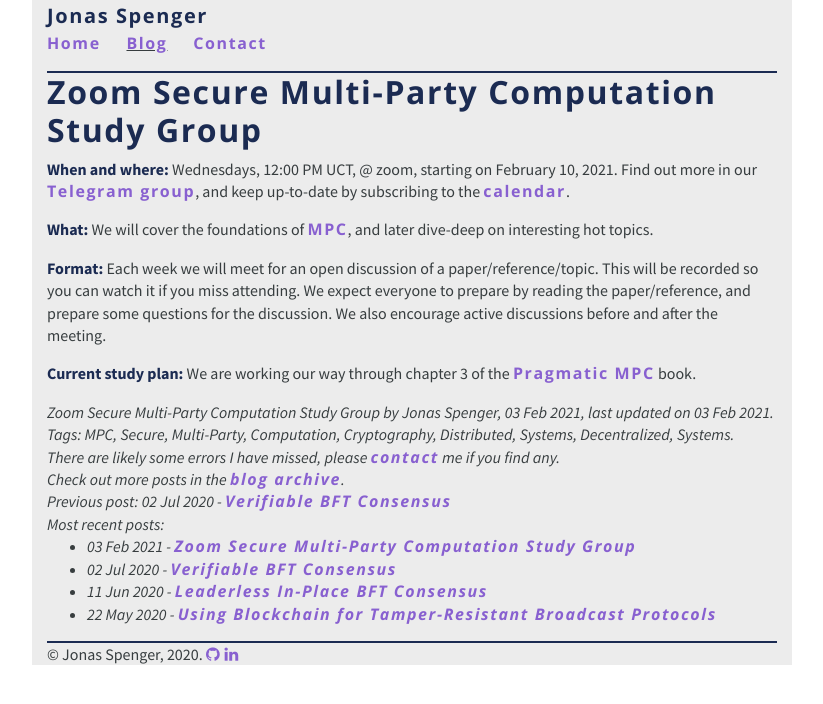
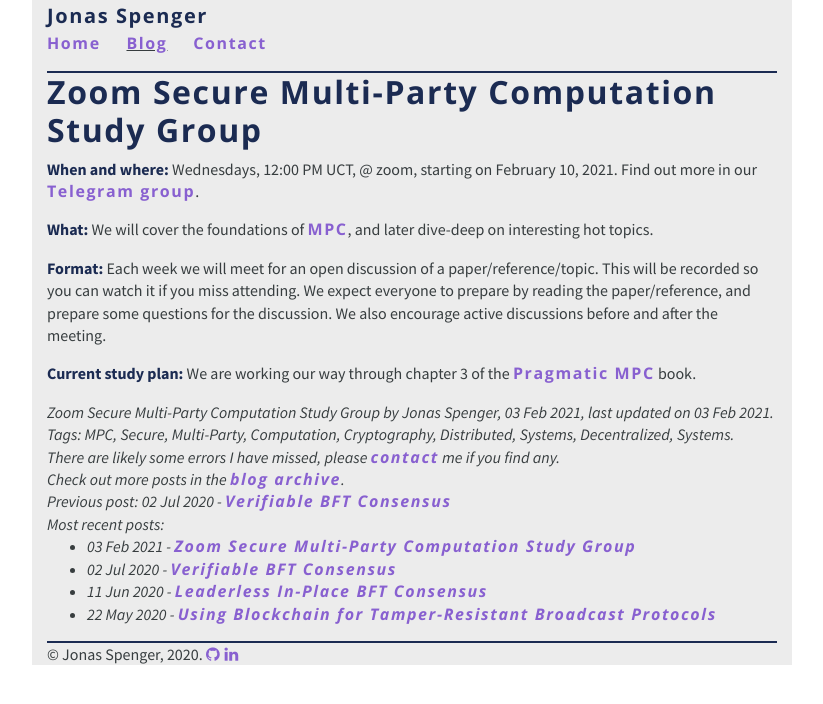
Before and after one commit to jspenger/jspenger.github.io, a Jekyll site: the page built from _posts/2021-02-03-zoom-secure-multi-party-computation-study-group.md, in a window 1280 px wide. Shown: the top 704 px of the page, without its empty margins (228-1051 px from the left). Built offline with Jekyll 4.4.1, drawn with Linux system fonts in a browser that asks for light colours.

Commit message:
Update 2021-02-03-zoom-secure-multi-party-computation-study-group.md

```diff
--- a/_posts/2021-02-03-zoom-secure-multi-party-computation-study-group.md
+++ b/_posts/2021-02-03-zoom-secure-multi-party-computation-study-group.md
@@ -8,8 +8,7 @@ lastupdatedon: 2021-02-03
 
 # Zoom Secure Multi-Party Computation Study Group
 
-**When and where:** Wednesdays, 12:00 PM UCT, @ zoom, starting on February 10, 2021. Find out more in our [Telegram group](https://t.me/joinchat/Ha31otCWimD3lWN5 ), and keep up-to-date by subscribing to the [calendar](https://calendar.google.com/calendar/u/1?cid=NHJmZTk0cnUxMWZhZ3U0a3Z0YzhkcmFwaXNAZ3JvdXAuY2FsZW5kYXIuZ29vZ2xlLmNvbQ
-).
+**When and where:** Wednesdays, 12:00 PM UCT, @ zoom, starting on February 10, 2021. Find out more in our [Telegram group](https://t.me/joinchat/Ha31otCWimD3lWN5).
 
 **What:** We will cover the foundations of [MPC](https://en.wikipedia.org/wiki/Secure_multi-party_computation), and later dive-deep on interesting hot topics.
 
```
